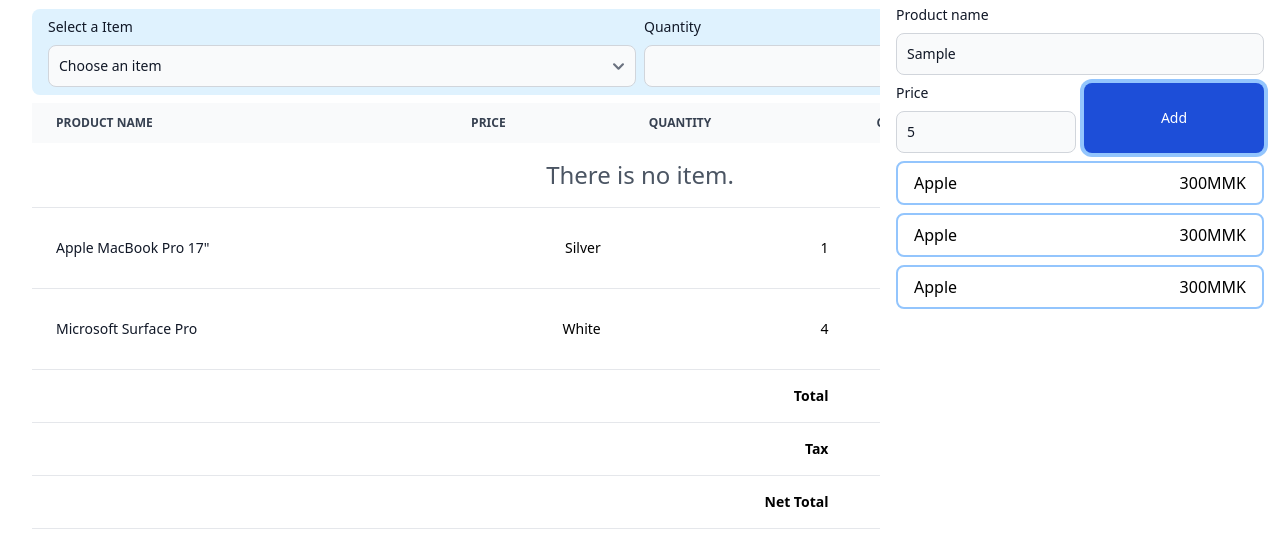
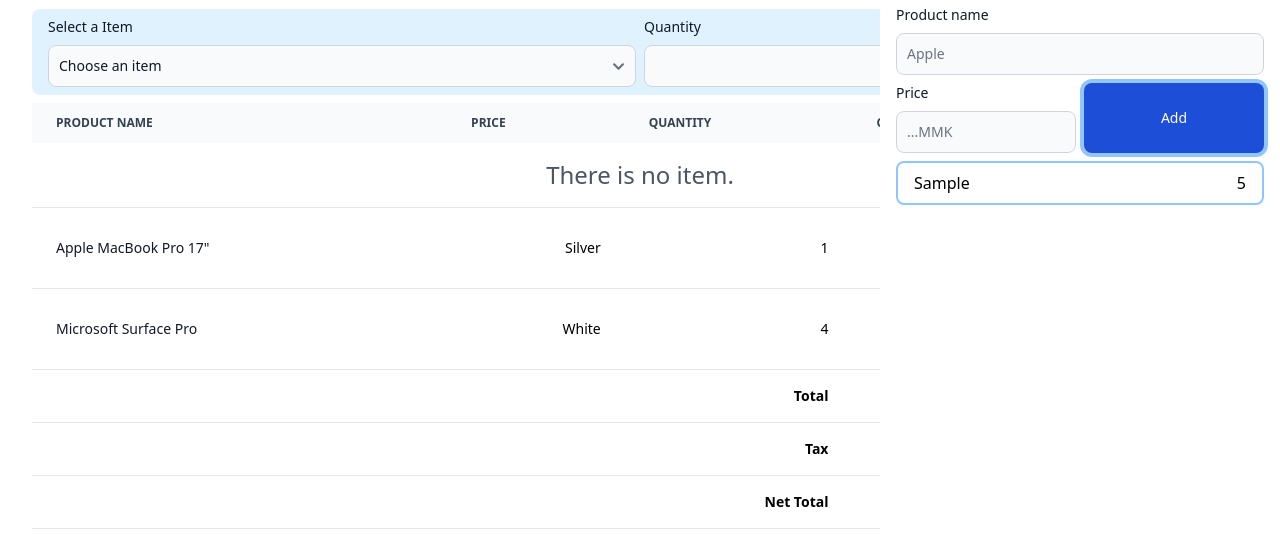
Before and after one commit to aungthihaRiki/invoice-vite, a website built with Vite: page index.html in a window 1280 px wide. Both pictures are taken after typing "Sample", "5" into the empty fields and a click on the button "Add". Shown: the part 79-624 px from the top of the page. Built offline with nearby package versions, Linux system fonts and the light colour scheme; a web font is replaced by a local one.

Commit message:
Create Prodcut Done

```diff
--- a/index.html
+++ b/index.html
@@ -177,7 +177,10 @@
             <p class="text-blue-300">Inventory Manage</p>
           </div>
 
-          <button class="text-blue-700 border border-blue-700 hover:bg-blue-700 hover:text-white focus:ring-4 focus:outline-none focus:ring-blue-300 font-medium rounded-full text-sm p-2.5 text-center inline-flex items-center dark:border-blue-500 dark:text-blue-500 dark:hover:text-white dark:focus:ring-blue-800 dark:hover:bg-blue-500" id="closeSlideBtn">
+          <button
+            class="text-blue-700 border border-blue-700 hover:bg-blue-700 hover:text-white focus:ring-4 focus:outline-none focus:ring-blue-300 font-medium rounded-full text-sm p-2.5 text-center inline-flex items-center dark:border-blue-500 dark:text-blue-500 dark:hover:text-white dark:focus:ring-blue-800 dark:hover:bg-blue-500"
+            id="closeSlideBtn"
+          >
             <svg
               xmlns="http://www.w3.org/2000/svg"
               fill="none"
@@ -196,7 +199,7 @@
         </div>
 
         <div class="manage-form mb-2">
-          <form>
+          <form id="prodcutCreateForm">
             <div class="grid grid-cols-4 grid-rows-2 gap-2">
               <div class="col-span-4">
                 <label
@@ -206,7 +209,8 @@
                 >
                 <input
                   type="text"
-                  id="productName"
+                  id="newProductName"
+                  name="new-product-name"
                   class="bg-gray-50 border border-gray-300 text-gray-900 text-sm rounded-lg focus:ring-blue-500 focus:border-blue-500 block w-full p-2.5 dark:bg-gray-700 dark:border-gray-600 dark:placeholder-gray-400 dark:text-white dark:focus:ring-blue-500 dark:focus:border-blue-500"
                   placeholder="Apple"
                   required
@@ -220,7 +224,8 @@
                 >
                 <input
                   type="number"
-                  id="prodcutPrice"
+                  id="newProductPrice"
+                  name="new-product-price"
                   class="bg-gray-50 border border-gray-300 text-gray-900 text-sm rounded-lg focus:ring-blue-500 focus:border-blue-500 block w-full p-2.5 dark:bg-gray-700 dark:border-gray-600 dark:placeholder-gray-400 dark:text-white dark:focus:ring-blue-500 dark:focus:border-blue-500"
                   placeholder="...MMK"
                   required
@@ -229,6 +234,7 @@
               <div class="col-span-2">
                 <button
                   type="button"
+                  id="createProductBtn"
                   class="w-full h-full text-center px-3 py-2 text-sm text-white bg-blue-700 hover:bg-blue-800 focus:ring-4 focus:ring-blue-300 font-medium rounded-lg me-2 mb-2"
                 >
                   Add
@@ -237,30 +243,12 @@
             </div>
           </form>
         </div>
-        <div class="inventory-items">
+        <div class="inventory-items" id="inventoryItems">
           <div class="empty-stage last:block hidden">
             <div class="flex flex-col justify-center items-center gap-2 p-4">
               <img class="w-30" src="./img/empty.svg" alt="Empty-Items" />
               <p class="">There is no item.</p>
             </div>
-          </div>
-          <div
-            class="mb-2 flex justify-between border-2 border-blue-300 px-4 py-2 rounded-lg"
-          >
-            <h1>Apple</h1>
-            <p>300MMK</p>
-          </div>
-          <div
-            class="mb-2 flex justify-between border-2 border-blue-300 px-4 py-2 rounded-lg"
-          >
-            <h1>Apple</h1>
-            <p>300MMK</p>
-          </div>
-          <div
-            class="mb-2 flex justify-between border-2 border-blue-300 px-4 py-2 rounded-lg"
-          >
-            <h1>Apple</h1>
-            <p>300MMK</p>
           </div>
         </div>
       </section>
@@ -283,6 +271,15 @@
           </div>
         </div>
       </footer>
+
+      <template id="newProductTemplate">
+        <div
+          class="product mb-2 flex justify-between border-2 border-blue-300 px-4 py-2 rounded-lg"
+        >
+          <h1 class="product-name">Apple</h1>
+          <p class="product-price">300MMK</p>
+        </div>
+      </template>
     </main>
     <script type="module" src="/src/main.js"></script>
   </body>
--- a/package.json
+++ b/package.json
@@ -15,6 +15,7 @@
     "@tailwindcss/vite": "^4.1.7",
     "flowbite": "^3.1.2",
     "sweetalert2": "^11.21.2",
-    "tailwindcss": "^4.1.7"
+    "tailwindcss": "^4.1.7",
+    "uuid": "^11.1.0"
   }
 }
--- /dev/null
+++ b/src/inventory.js
@@ -0,0 +1,18 @@
+import { newProductTemplate, newProductName, newProductPrice, inventoryItems } from "./selectors";
+import { v4 as uuidv4 } from 'uuid';
+
+export const createProductHandler = () => {
+    if(newProductName.value.trim() !== "" && newProductPrice.value.trim() !== ""){
+        inventoryItems.append(createProduct(newProductName.value, newProductPrice.valueAsNumber));
+        newProductName.value = null;
+        newProductPrice.value = null;
+    }
+}
+
+export const createProduct = (name, price) => {
+const newProduct =  newProductTemplate.content.cloneNode(true);
+    newProduct.querySelector(".product").id = `product${uuidv4()}`;
+    newProduct.querySelector(".product-name").innerText = name;
+    newProduct.querySelector(".product-price").innerText = price;
+    return newProduct;
+}
--- a/src/listener.js
+++ b/src/listener.js
@@ -1,9 +1,11 @@
 import { closeInventorySlideHandler, inventorySlideHandler } from "./handlers";
-import { closeSlideBtn, manageInventoryBtn } from "./selectors";
+import { closeSlideBtn, createProductBtn, manageInventoryBtn } from "./selectors";
+import { createProductHandler } from "./inventory";
 
 const listener = () => {
     manageInventoryBtn.addEventListener("click", inventorySlideHandler);
     closeSlideBtn.addEventListener("click", closeInventorySlideHandler);
+    createProductBtn.addEventListener("click", createProductHandler);
 }
 
 export default listener;
--- a/src/selectors.js
+++ b/src/selectors.js
@@ -1,3 +1,8 @@
 export const manageInventoryBtn = document.querySelector("#manageInventoryBtn");
 export const inventorySlide = document.querySelector("#inventorySlide");
 export const closeSlideBtn = document.querySelector("#closeSlideBtn");
+export const newProductName = document.querySelector("#newProductName");
+export const newProductPrice = document.querySelector("#newProductPrice");
+export const createProductBtn = document.querySelector("#createProductBtn");
+export const newProductTemplate = document.querySelector("#newProductTemplate");
+export const inventoryItems = document.querySelector("#inventoryItems");
```
Also changed, not shown: 1 other file.
